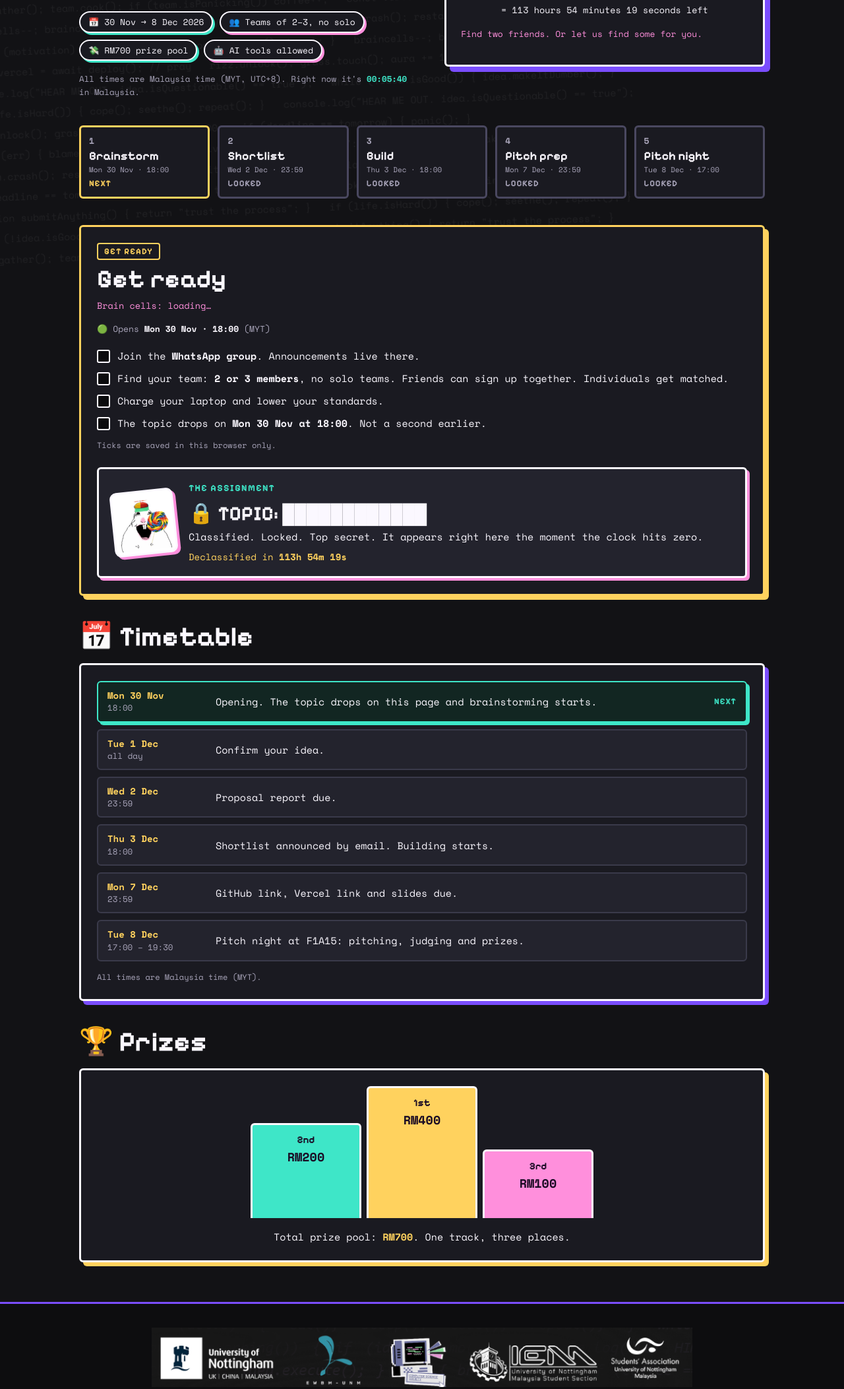
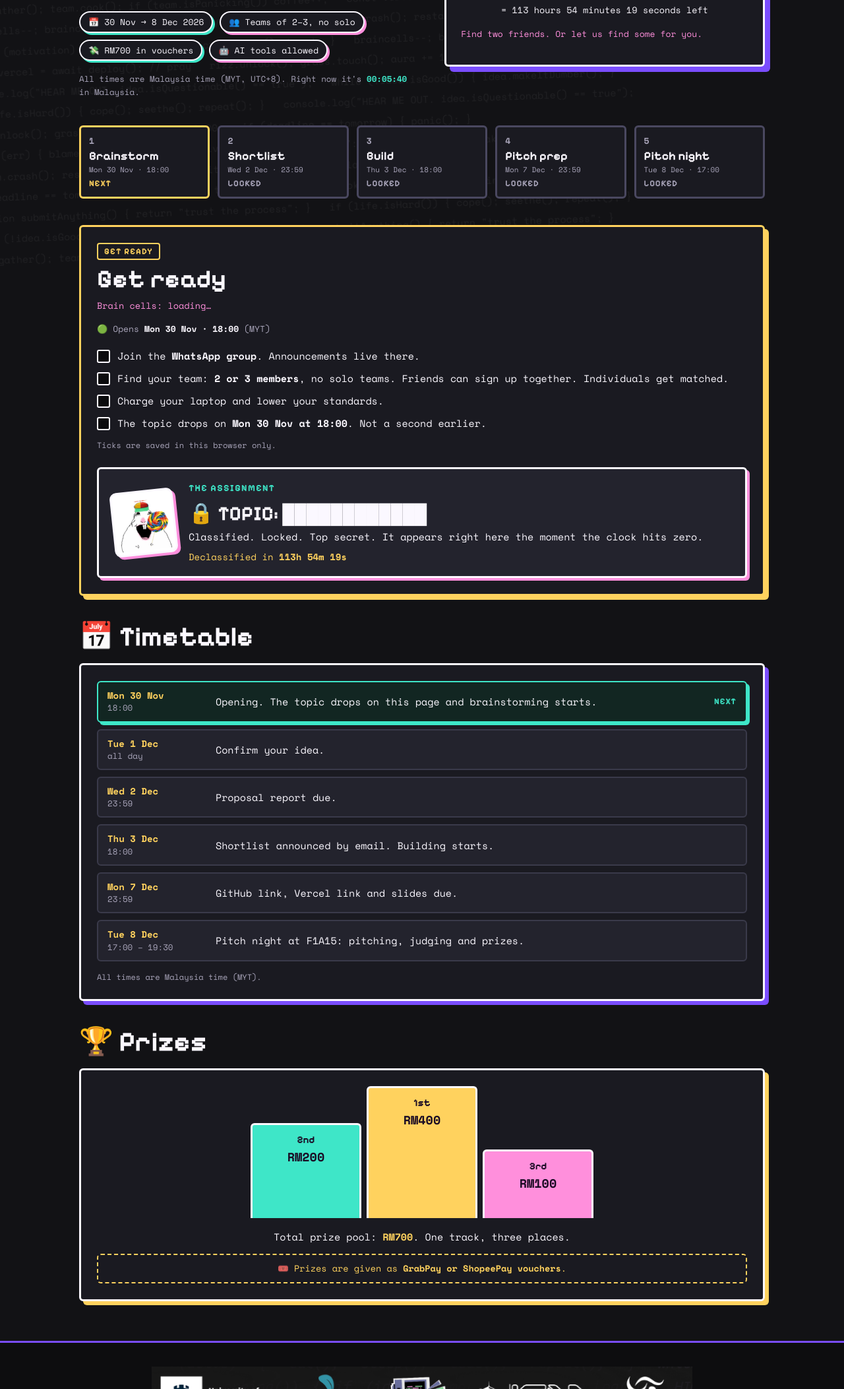
Before and after one commit to Yoonjae7/dumbathon, a plain HTML site: page index.html in a window 1280 px wide. Shown: the part 455-2560 px from the top of the page at 66% size. Drawn offline with nearby package versions, Linux system fonts and the light colour scheme.

Commit message:
Prizes are GrabPay or ShopeePay vouchers
Co-Authored-By: Claude Sonnet 5.5 <noreply@anthropic.com>

```diff
--- a/app.js
+++ b/app.js
@@ -83,13 +83,13 @@
         'Register and take your seat at <b>F1A15</b>.',
         'Pitch your idea and demo your prototype. <b>Do not explain the joke.</b>',
         'Judges score you on <b>Creative Absurdity (30%)</b>, <b>Practicality (20%)</b>, <b>Product Execution (25%)</b> and <b>Presentation (25%)</b>.',
-        'Stay for the prizes: <b>RM400 / RM200 / RM100</b>.',
+        'Stay for the prizes: <b>RM400 / RM200 / RM100</b> in GrabPay or ShopeePay vouchers.',
       ],
       itinerary: [
         { s: '2026-12-08T17:00:00', e: '2026-12-08T17:15:00', t: '17:00 – 17:15', a: 'Registration, welcome & opening' },
         { s: '2026-12-08T17:15:00', e: '2026-12-08T17:30:00', t: '17:15 – 17:30', a: 'Introduction of judges & shortlisted groups' },
         { s: '2026-12-08T17:30:00', e: '2026-12-08T19:00:00', t: '17:30 – 19:00', a: 'Idea pitching', d: 'Teams pitch and demo. Judges grade live.' },
-        { s: '2026-12-08T19:00:00', e: '2026-12-08T19:15:00', t: '19:00 – 19:15', a: 'Prize giving ceremony', d: 'Top 3 announced. Cash prizes.' },
+        { s: '2026-12-08T19:00:00', e: '2026-12-08T19:15:00', t: '19:00 – 19:15', a: 'Prize giving ceremony', d: 'Top 3 announced. GrabPay or ShopeePay vouchers.' },
         { s: '2026-12-08T19:15:00', e: '2026-12-08T19:30:00', t: '19:15 – 19:30', a: 'Event closing' },
       ],
     },
--- a/index.html
+++ b/index.html
@@ -42,7 +42,7 @@
       <ul class="chips">
         <li>📅 30 Nov → 8 Dec 2026</li>
         <li>👥 Teams of 2–3, no solo</li>
-        <li>💸 RM700 prize pool</li>
+        <li>💸 RM700 in vouchers</li>
         <li>🤖 AI tools allowed</li>
       </ul>
       <p class="tz">All times are Malaysia time (MYT, UTC+8). Right now it's <b id="clock">--:--:--</b> in Malaysia.</p>
@@ -104,6 +104,7 @@
         <div class="pod p3"><span>3rd</span><b>RM100</b></div>
       </div>
       <p class="total-prize">Total prize pool: <b>RM700</b>. One track, three places.</p>
+      <p class="callout">🎟️ Prizes are given as <b>GrabPay or ShopeePay vouchers</b>.</p>
     </div>
   </section>
 </main>
```
